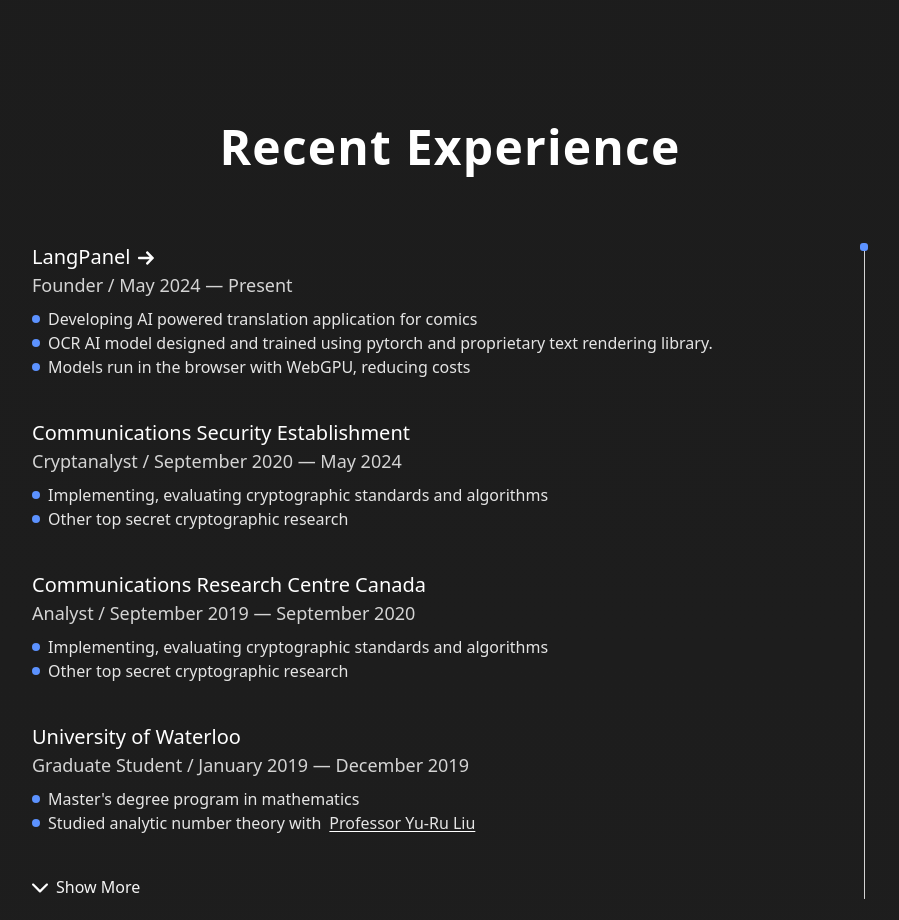
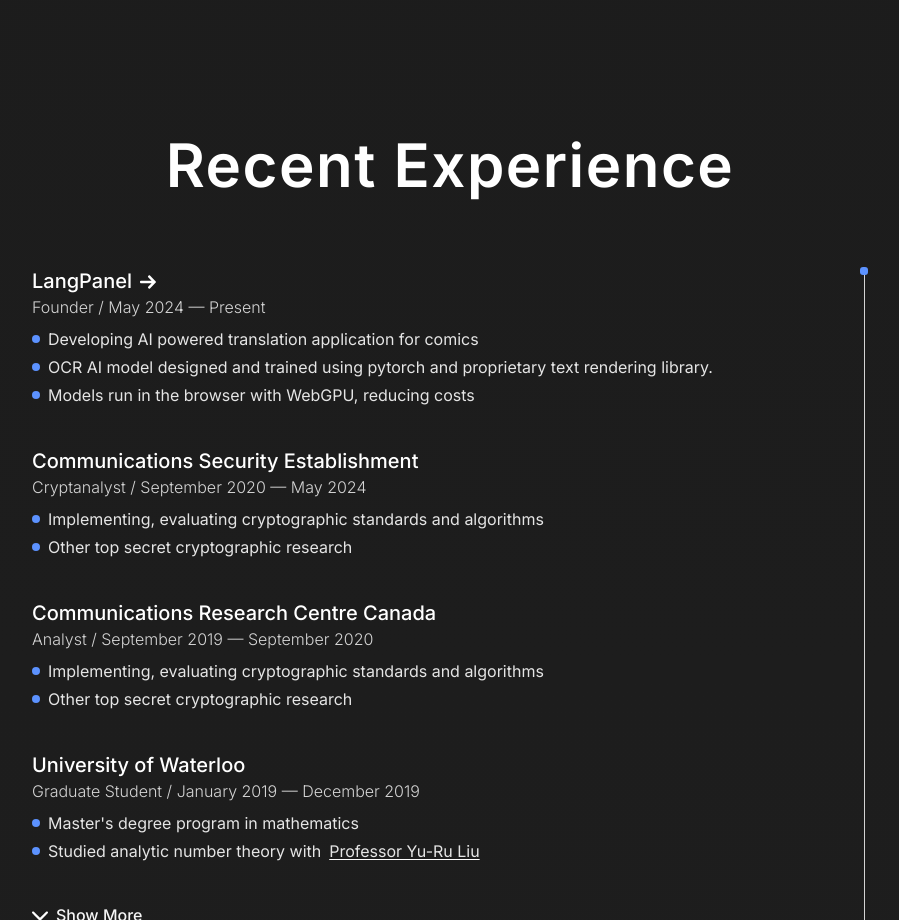
Before and after one commit to jwmdykes/portfolio-2025, a React (Vite) app: page / in a window 1280 px wide. Shown: the part 1880-2800 px from the top of the page, without its empty margins (190-1089 px from the left). Built offline with nearby package versions, Linux system fonts and the light colour scheme.

Commit message:
use inter font

```diff
--- a/index.html
+++ b/index.html
@@ -6,7 +6,7 @@
     <link rel="preconnect" href="https://fonts.googleapis.com" />
     <link rel="preconnect" href="https://fonts.gstatic.com" crossorigin />
     <link
-      href="https://fonts.googleapis.com/css2?family=Space+Mono:ital,wght@0,400;0,700;1,400;1,700&display=swap"
+      href="https://fonts.googleapis.com/css2?family=Inter:ital,opsz,wght@0,14..32,100..900;1,14..32,100..900&family=Space+Mono:wght@400;700&display=swap"
       rel="stylesheet"
     />
     <title>John Dykes</title>
--- a/src/App.tsx
+++ b/src/App.tsx
@@ -23,7 +23,7 @@
   return (
     <h2
       className={twMerge(
-        'text-center text-5xl font-semibold tracking-wide mb-18',
+        'text-center text-6xl font-semibold tracking-wide mb-18',
         className
       )}
       {...rest}
@@ -125,10 +125,10 @@
                       <RightArrow className="w-4 fill-white group-hover:fill-accent group-hover:translate-x-1 translate-y-[1px] transition-all duration-300"></RightArrow>
                     </a>
                   </h3>
-                  <h4 className="text-lg text-neutral-300 font-light mb-2">
+                  <h4 className="text-base text-neutral-300 font-light mb-2">
                     Founder / May 2024 &mdash; Present
                   </h4>
-                  <ul className="text-neutral-200">
+                  <ul className="text-neutral-200 flex flex-col gap-1">
                     <li className="before:w-2 before:aspect-square before:bg-accent before:rounded-full flex items-center gap-2">
                       Developing AI powered translation application for comics
                     </li>
@@ -146,10 +146,10 @@
                   <h3 className="text-xl font-medium">
                     Communications Security Establishment
                   </h3>
-                  <h4 className="text-lg text-neutral-300 font-light mb-2">
+                  <h4 className="text-bas text-neutral-300 font-light mb-2">
                     Cryptanalyst / September 2020 &mdash; May 2024
                   </h4>
-                  <ul className="text-neutral-200">
+                  <ul className="text-neutral-200 flex flex-col gap-1">
                     <li className="before:w-2 before:aspect-square before:bg-accent before:rounded-full flex items-center gap-2">
                       Implementing, evaluating cryptographic standards and
                       algorithms
@@ -164,10 +164,10 @@
                   <h3 className="text-xl font-medium">
                     Communications Research Centre Canada
                   </h3>
-                  <h4 className="text-lg text-neutral-300 font-light mb-2">
+                  <h4 className="text-base text-neutral-300 font-light mb-2">
                     Analyst / September 2019 &mdash; September 2020
                   </h4>
-                  <ul className="text-neutral-200">
+                  <ul className="text-neutral-200 flex flex-col gap-1">
                     <li className="before:w-2 before:aspect-square before:bg-accent before:rounded-full flex items-center gap-2">
                       Implementing, evaluating cryptographic standards and
                       algorithms
@@ -182,10 +182,10 @@
                   <h3 className="text-xl font-medium">
                     University of Waterloo
                   </h3>
-                  <h4 className="text-lg text-neutral-300 font-light mb-2">
+                  <h4 className="text-base text-neutral-300 font-light mb-2">
                     Graduate Student / January 2019 &mdash; December 2019
                   </h4>
-                  <ul className="text-neutral-200">
+                  <ul className="text-neutral-200 flex flex-col gap-1">
                     <li className="before:w-2 before:aspect-square before:bg-accent before:rounded-full flex items-center gap-2">
                       Master's degree program in mathematics
                     </li>
--- a/src/Nav.tsx
+++ b/src/Nav.tsx
@@ -4,7 +4,7 @@
   return (
     <nav className="z-50 bg-bg-top sticky top-0 flex flex-col justify-between border-b border-border px-6 py-4 font-semibold tracking-wide">
       <div className="grow flex justify-between">
-        <div className="flex gap-7">
+        <div className="flex gap-7 text-sm">
           <a
             href="#"
             className="text-white flex items-center gap-2 hover:brightness-90 transition-all"
@@ -20,11 +20,11 @@
             aria-label="Link To Projects Archive"
           >
             <Folder className="fill-icon-fill w-6"></Folder>
-            Projects
+            <span>Projects</span>
           </a>
         </div>
 
-        <div className="flex gap-7 items-center">
+        <div className="flex gap-7 items-center text-sm">
           <a
             href="#"
             className="text-neutral-100 flex items-center gap-2 underline decoration-transparent underline-offset-2 hover:decoration-white transition-all"
--- a/src/index.css
+++ b/src/index.css
@@ -17,5 +17,6 @@
   --color-monitor: hsl(120, 3%, 7%);
   --color-react-blue: hsl(207, 100%, 59%);
 
+  --default-font-family: 'Inter';
   --default-mono-font-family: 'Space Mono';
 }
```
